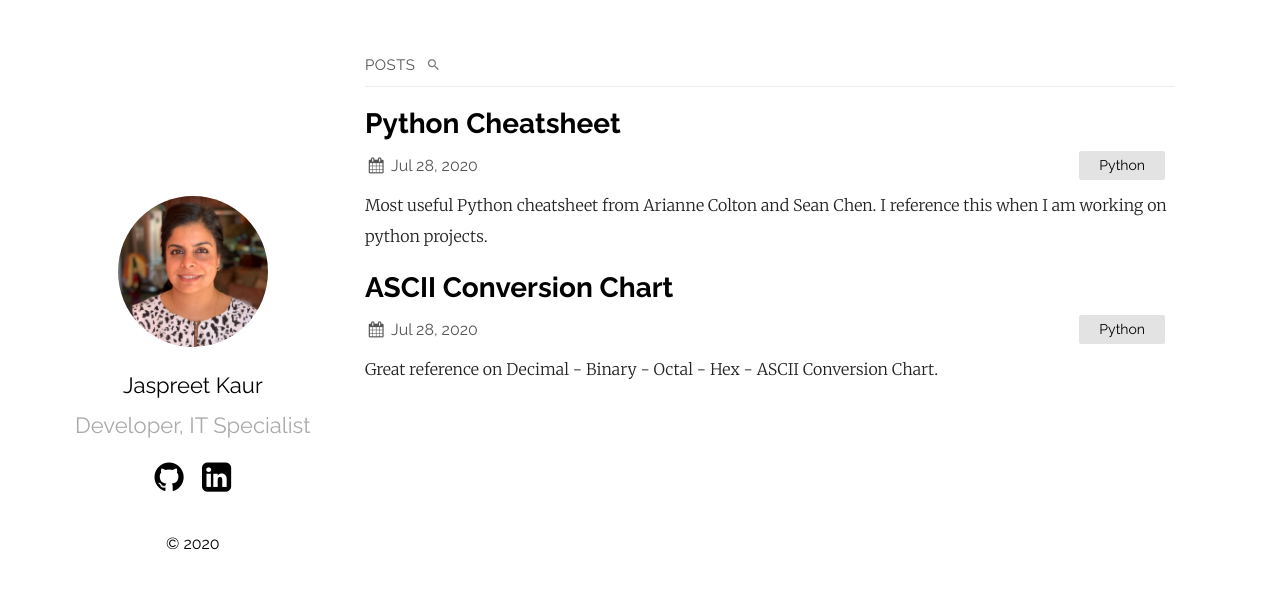
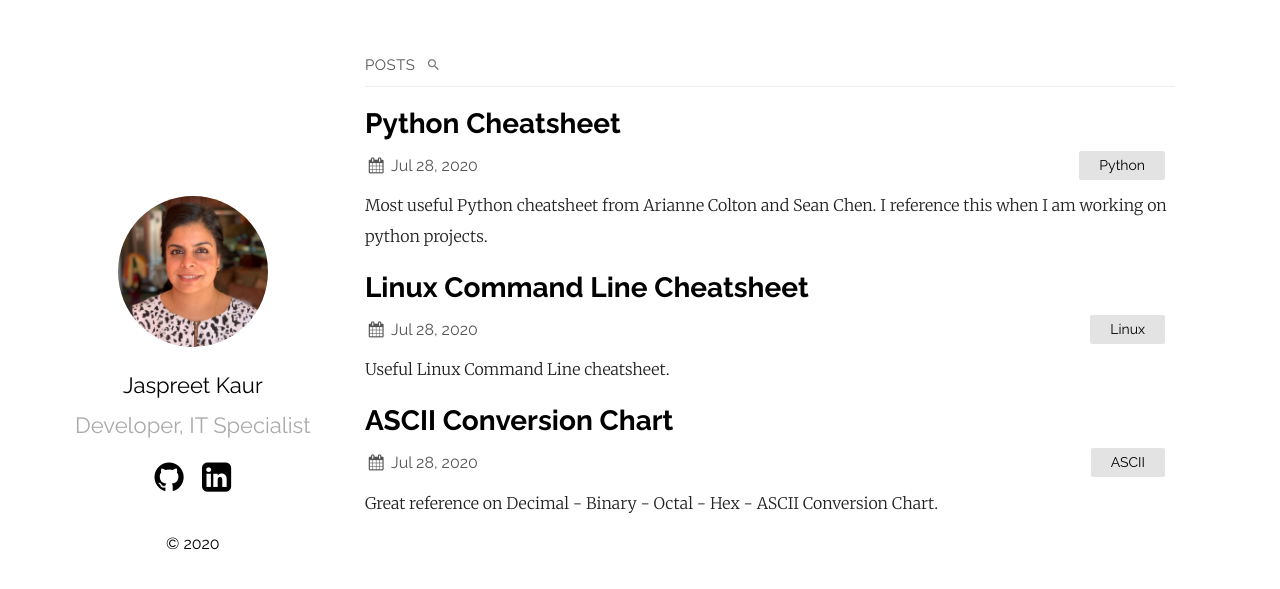
Before and after one commit to jassiharsh/jassiharsh.github.io, a Jekyll site: the page built from index.md, in a window 1280 px wide. Shown: the top 589 px of the page. Built offline with Jekyll 4.4.1, drawn with Linux system fonts in a browser that asks for light colours; part of the change alters nothing that is shown.

Commit message:
update changes

```diff
--- a/_posts/2020-07-28-ASCII-conversion-chart.markdown
+++ b/_posts/2020-07-28-ASCII-conversion-chart.markdown
@@ -2,7 +2,7 @@
 layout: post
 title:  "ASCII Conversion Chart"
 date:   2020-07-28 21:03:36 +0530
-categories: Python
+categories: ASCII
 ---
 
 Great reference on Decimal - Binary - Octal - Hex - ASCII Conversion Chart.
--- /dev/null
+++ b/_posts/2020-07-28-Linux-Command-Line-Cheatsheet.markdown
@@ -0,0 +1,250 @@
+---
+layout: post
+title:  "Linux Command Line Cheatsheet"
+date:   2020-07-28 21:03:36 +0530
+categories: Linux
+---
+
+Useful Linux Command Line cheatsheet.
+
+## System Information
+
+### Display Linux system information
+`uname -a`
+
+### Display kernel release information
+`uname -r`
+
+### Show which version of redhat installed
+`cat /etc/redhat-release`
+
+### Show how long the system has been running + load
+`uptime`
+
+### Show system host name
+`hostname`
+
+### Display the IP addresses of the host
+`hostname -I`
+
+### Show system reboot history
+`last reboot`
+
+### Show the current date and time
+`date`
+
+### Show this month's calendar
+`cal`
+
+### Display who is online
+`w`
+
+### Who you are logged in as
+`whoami`
+
+## Directory Navigation
+
+### To go up one level of the directory tree.  (Change into the parent directory.)
+`cd ..`
+
+### Go to the $HOME directory
+`cd`
+
+### Change to the /etc directory
+`cd /etc`
+
+
+## File and Directory Commands
+
+### List all files in a long listing (detailed) format
+`ls -al`
+
+### Display the present working directory
+`pwd`
+
+### Create a directory
+`mkdir directory`
+
+### Remove (delete) file
+`rm file`
+
+### Remove the directory and its contents recursively
+`rm -r directory`
+
+### Force removal of file without prompting for confirmation
+`rm -f file`
+
+### Forcefully remove directory recursively
+`rm -rf directory`
+
+### Copy file1 to file2
+`cp file1 file2`
+
+### Copy source_directory recursively to destination. If destination exists, copy source_directory into destination, otherwise create destination with the contents of source_directory.
+`cp -r source_directory destination`
+
+### Rename or move file1 to file2. If file2 is an existing directory, move file1 into directory file2
+`mv file1 file2`
+
+### Create symbolic link to linkname
+`ln -s /path/to/file linkname`
+
+### Create an empty file or update the access and modification times of file.
+`touch file`
+
+### View the contents of file
+`cat file`
+
+### Browse through a text file
+`less file`
+
+### Display the first 10 lines of file
+`head file`
+
+### Display the last 10 lines of file
+`tail file`
+
+### Display the last 10 lines of file and "follow" the file as it grows.
+`tail -f file`
+
+## Search
+
+### Search for pattern in file
+`grep pattern file`
+
+### Search recursively for pattern in directory
+`grep -r pattern directory`
+
+### Find files and directories by name
+`locate name`
+
+### Find files in /home/john that start with "prefix".
+`find /home/john -name 'prefix*'`
+
+### Find files larger than 100MB in /home
+`find /home -size +100M`
+
+## SSH Logins
+
+### Connect to host as your local username.
+`ssh host`
+
+### Connect to host as user
+`ssh user@host`
+
+### Connect to host using port
+`ssh -p port user@host`
+
+## File Permissions
+
+![linux-permissions-chart](https://raw.githubusercontent.com/jassiharsh/jassiharsh.github.io/master/imgs/linux-permissions-chart.png)
+
+        PERMISSION      EXAMPLE
+
+         U   G   W
+        rwx rwx rwx     chmod 777 filename
+        rwx rwx r-x     chmod 775 filename
+        rwx r-x r-x     chmod 755 filename
+        rw- rw- r--     chmod 664 filename
+        rw- r-- r--     chmod 644 filename
+
+### NOTE: Use 777 sparingly!
+
+        LEGEND
+        U = User
+        G = Group
+        W = World
+
+        r = Read
+        w = write
+        x = execute
+        - = no access
+
+## File Transfers
+
+### Secure copy file.txt to the /tmp folder on server
+`scp file.txt server:/tmp`
+
+### Copy *.html files from server to the local /tmp folder.
+`scp server:/var/www/*.html /tmp`
+
+### Copy all files and directories recursively from server to the current system's /tmp folder.
+`scp -r server:/var/www /tmp`
+
+### Synchronize /home to /backups/home
+`rsync -a /home /backups/`
+
+### Synchronize files/directories between the local and remote system with compression enabled
+`rsync -avz /home server:/backups/`
+
+## ARCHIVES (TAR FILES)
+
+### Create tar named archive.tar containing directory.
+`tar cf archive.tar directory`
+
+### Extract the contents from archive.tar.
+`tar xf archive.tar`
+
+### Create a gzip compressed tar file name archive.tar.gz.
+`tar czf archive.tar.gz directory`
+
+### Extract a gzip compressed tar file.
+`tar xzf archive.tar.gz`
+
+### Create a tar file with bzip2 compression
+`tar cjf archive.tar.bz2 directory`
+
+### Extract a bzip2 compressed tar file.
+`tar xjf archive.tar.bz2`
+
+## Disk Usage
+
+### Show free and used space on mounted filesystems
+`df -h`
+
+### Show free and used inodes on mounted filesystems
+`df -i`
+
+### Display disks partitions sizes and types
+`fdisk -l`
+
+### Display disk usage for all files and directories in human readable format
+`du -ah`
+
+### Display total disk usage off the current directory
+`du -sh`
+
+## Process Management
+
+### Display your currently running processes
+`ps
+
+### Display all the currently running processes on the system.
+`ps -ef`
+
+### Display process information for processname
+`ps -ef | grep processname`
+
+### Display and manage the top processes
+`top`
+
+### Interactive process viewer (top alternative)
+`htop`
+
+### Kill process with process ID of pid
+`kill pid`
+
+### Kill all processes named processname
+`killall processname`
+
+### Start program in the background
+`program &`
+
+### Display stopped or background jobs
+`bg`
+
+### Brings the most recent background job to foreground
+`fg`
+
+### Brings job n to the foreground
+`fg n`
```
Also changed, not shown: imgs/linux-permissions-chart.png (added).
